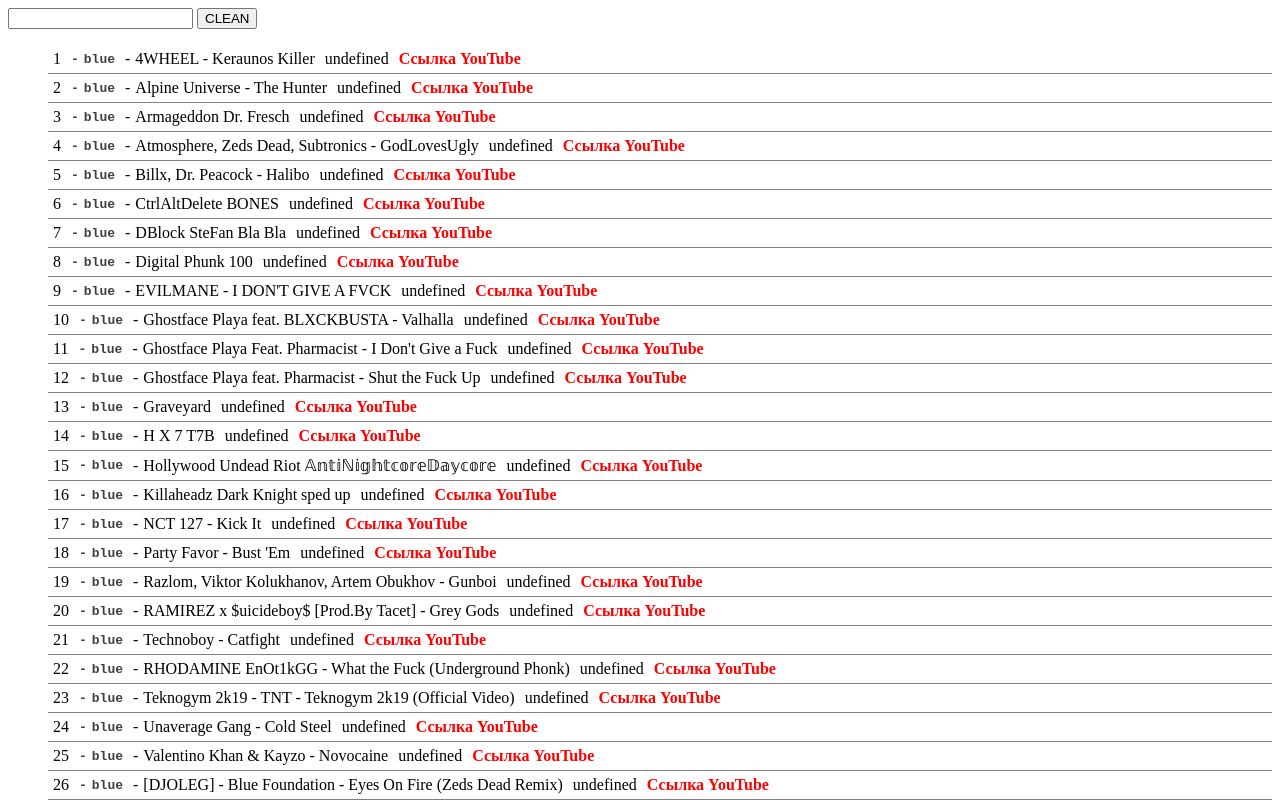
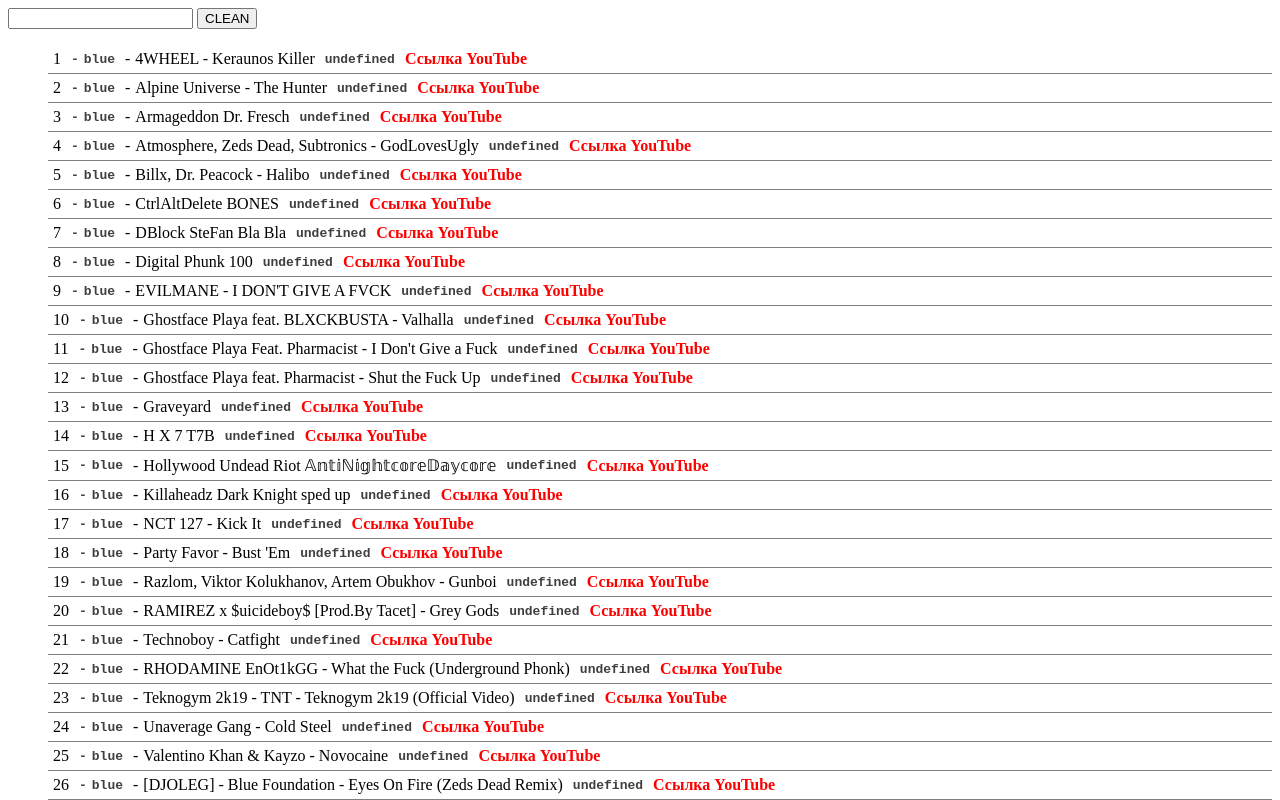
Before and after one commit to NaN-Simon/MusicScanner, a plain HTML site: page index.html in a window 1280 px wide. Shown: the top 800 px of the page. Drawn offline with Linux system fonts and the light colour scheme.

Commit message:
fix: change birthtime to time

```diff
--- a/index.html
+++ b/index.html
@@ -39,7 +39,7 @@
       padding-right: 5px;
     }
 
-    .birthtime{
+    .time{
       color: rgb(63, 63, 63);
       font-weight: 700;
       font-family: monospace;
```
